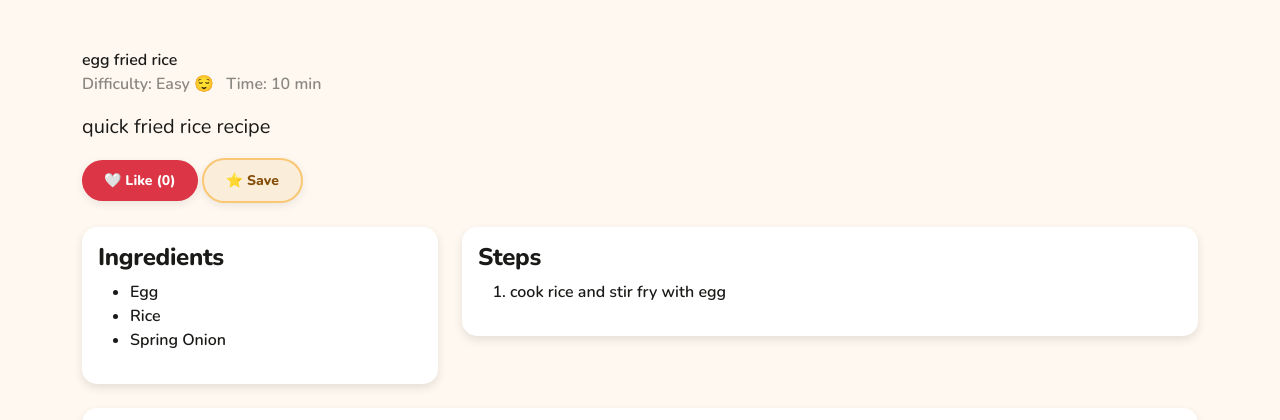
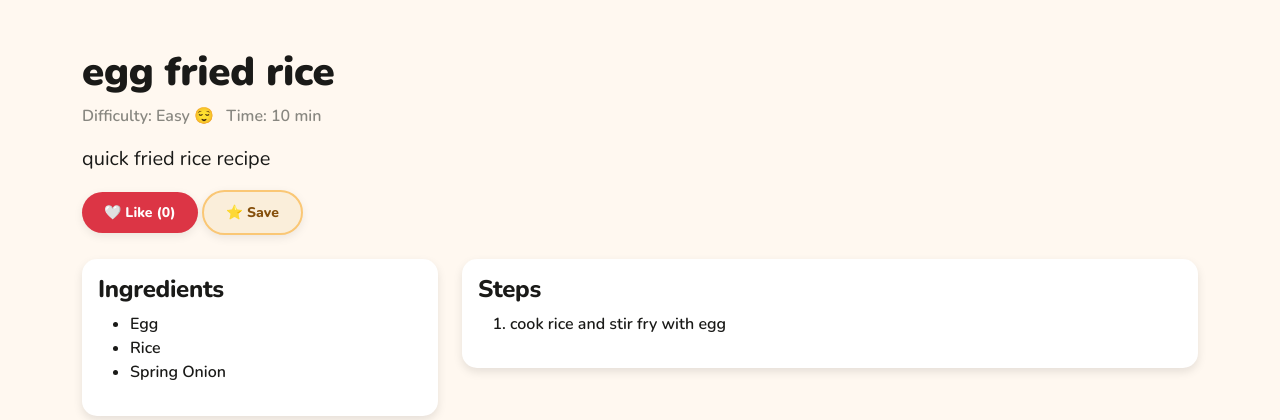
Before and after one commit to xAmyyang/cits5505, a Flask app: page /recipe in a window 1280 px wide. Shown: the part 68-488 px from the top of the page. Run offline with Flask 3, Linux system fonts and the light colour scheme; data comes from the database, SQL or seed files in the repository; data that the repository does not hold is empty.

Commit message:
Updated recipe detail page with dynamic content and comments

```diff
--- a/templates/recipe-detail.html
+++ b/templates/recipe-detail.html
@@ -37,6 +37,7 @@
 <div class="container mt-5">
 
   <!-- Recipe Title -->
+  <h1 class="recipe-title">
     {{ recipe.title or recipe.name | title }}
   </h1>
 
@@ -62,6 +63,7 @@
           {% if recipe.is_liked %}❤️ Liked{% else %}🤍 Like{% endif %} ({{ recipe.like_count }})
         </button>
       </form>
+
       <form method="post" action="{{ url_for('unsave_recipe' if recipe.is_saved else 'save_recipe', recipe_id=recipe.id) }}" class="d-inline">
         <input type="hidden" name="next" value="{{ request.path }}">
         <button type="submit" class="btn btn-warning">
```
Lines whose indentation alone changed are shown as unchanged.
